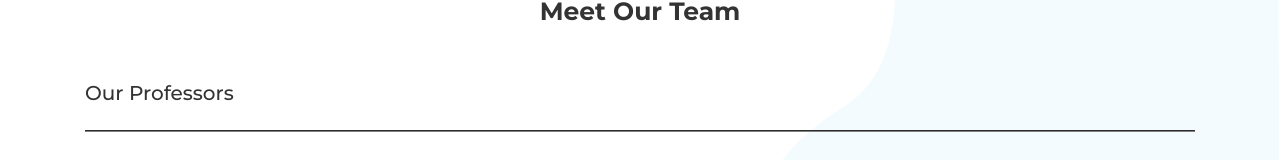
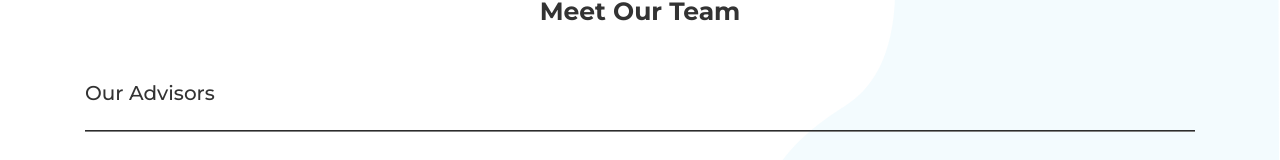
Before and after one commit to doxeylab/aligndx, a React (Create React App) app in the folder pocd-seq-app/: page /team in a window 1280 px wide. Shown: the part 294-454 px from the top of the page. Built offline with nearby package versions, Linux system fonts and the light colour scheme.

Commit message:
change heading

```diff
--- a/pocd-seq-app/src/pages/Team.js
+++ b/pocd-seq-app/src/pages/Team.js
@@ -15,7 +15,7 @@ export default function Team() {
             <div className="teamTitle"><h1>Meet Our Team</h1></div>
             {/*Professor section*/}
             <div className="professorRow">
-                <div className="professorTitle"><h2>Our Professors</h2></div>
+                <div className="professorTitle"><h2>Our Advisors</h2></div>
                 <Row className="professorWrap">
                     <div className="teamProfileCol">
                         <a href="https://uwaterloo.ca/biology/people-profiles/andrew-c-doxey">
```
